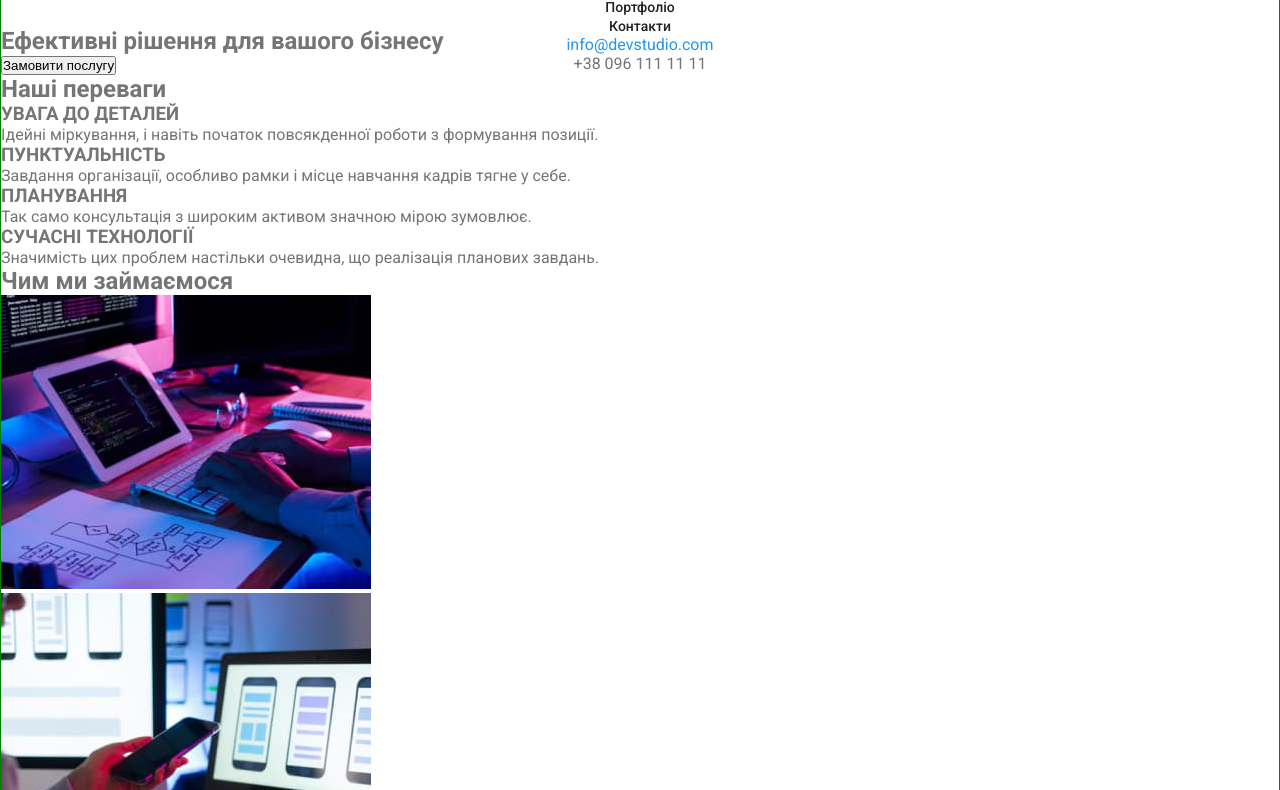
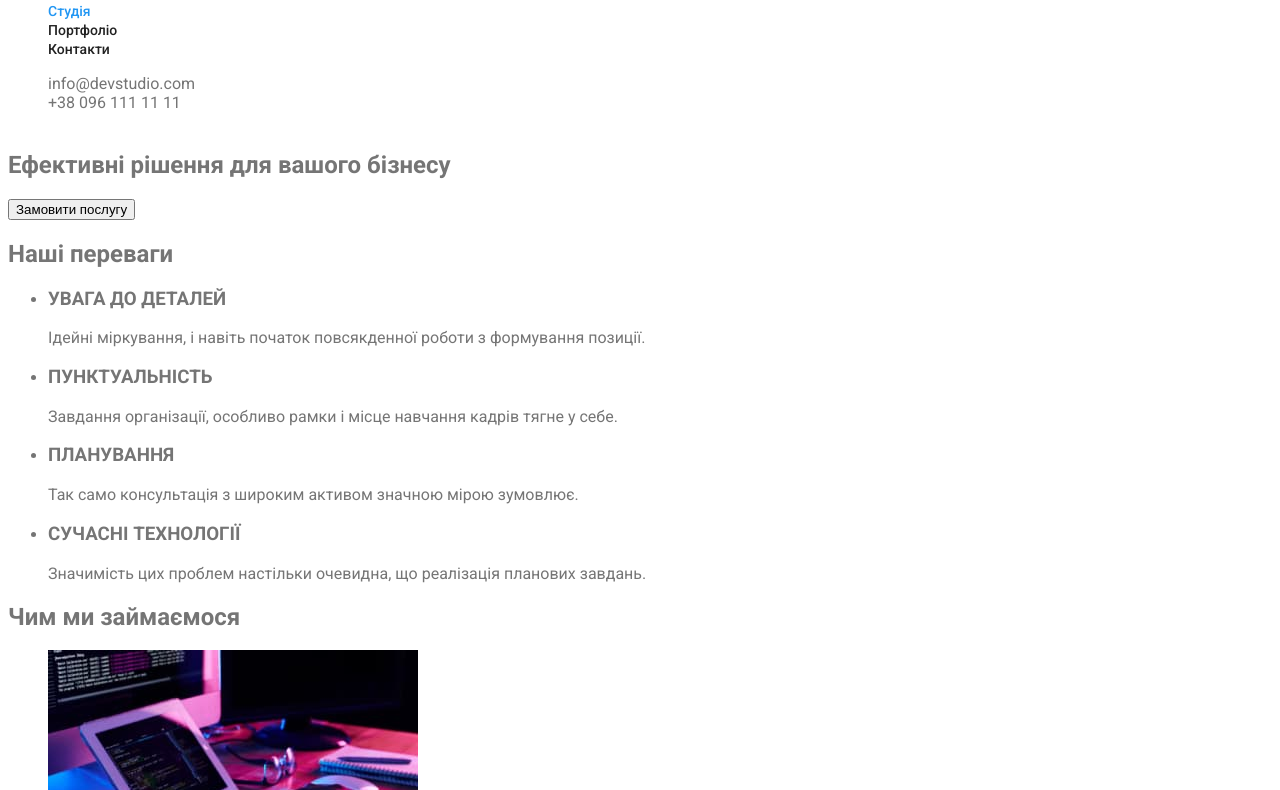
Before and after one commit to Zaimak-Andrii/goit-markup-hw-02, a plain HTML site: page index.html in a window 1280 px wide. Shown: the part 54-844 px from the top of the page. Drawn offline with Linux system fonts and the light colour scheme.

Commit message:
FIxed header styles

```diff
--- a/css/styles.css
+++ b/css/styles.css
@@ -1,29 +1,16 @@
 :root {
-  --font-color-main: #757575;
-  --font-color-title: #212121;
-  --color-primary: #2196f3;
-  --wrapper-width: 1170px;
-}
-
-* {
-  margin: 0;
-  padding: 0;
+  --primary-text-color: #757575;
+  --title-text-color: #212121;
+  --primary-color: #2196f3;
 }
 
 body {
   font-family: 'Roboto', sans-serif;
-  color: var(--font-color-main);
-  border: 1px solid green;
+  color: var(--primary-text-color);
 }
 
-.page-header {
-  --background-color: #fff;
-  --header-height: 80px;
-
-  max-height: var(--header-height);
-  background-color: var(--background-color);
-
-  text-align: center;
+.list {
+  list-style: none;
 }
 
 .link {
@@ -41,9 +28,10 @@ body {
 }
 
 .logo > span {
-  color: var(--color-primary);
+  color: var(--primary-color);
 }
 
+/* Site navigation */
 .site-nav-link {
   --site-nav-link-color: #212121;
 
@@ -56,13 +44,21 @@ body {
 
 .site-nav-link:hover,
 .site-nav-link:focus {
-  color: var(--color-primary);
+  color: var(--primary-color);
 }
 
-.contacts .contacts-email {
-  color: var(--color-primary);
+.site-nav-link.current {
+  color: var(--primary-color);
 }
 
-.contacts .contacts-phone {
-  color: var(--font-color-main);
+/* Contacts navigation */
+.contacts-nav .contacts-nav-email,
+.contacts-nav .contacts-nav-phone {
+  color: inherit;
 }
+.contacts-nav .contacts-nav-email:hover,
+.contacts-nav .contacts-nav-email:focus,
+.contacts-nav .contacts-nav-phone:focus,
+.contacts-nav .contacts-nav-phone:hover {
+  color: var(--primary-color);
+}
--- a/index.html
+++ b/index.html
@@ -14,29 +14,33 @@
     <title>Homework 2</title>
   </head>
   <body>
-    <header class="page-header">
+    <header>
       <nav>
-        <a href="index.html" class="link logo"><span>Web</span>Studio</a>
+        <a href="./index.html" class="link logo"><span>Web</span>Studio</a>
 
-        <ul class="site-nav">
-          <li><a href="index.html" class="link site-nav-link">Студія</a></li>
+        <ul class="list site-nav">
+          <li><a href="./index.html" class="link site-nav-link current">Студія</a></li>
           <li><a href="" class="link site-nav-link">Портфоліо</a></li>
           <li><a href="" class="link site-nav-link">Контакти</a></li>
         </ul>
       </nav>
-      <div class="contacts">
-        <a href="mailto:info@devstudio.com" class="link contacts-email">info@devstudio.com</a>
+      <ul class="list contacts-nav">
+        <li>
+          <a href="mailto:info@devstudio.com" class="link contacts-nav-email">info@devstudio.com</a>
+        </li>
+        <li>
+          <a href="tel:+380961111111" class="link contacts-nav-phone">+38 096 111 11 11</a>
+        </li>
         <br />
-        <a href="tel:+380961111111" class="link contacts-phone">+38 096 111 11 11</a> <br />
-      </div>
+      </ul>
     </header>
     <main>
-      <section>
+      <section class="">
         <h1>Ефективні рішення для вашого бізнесу</h1>
         <button type="button">Замовити послугу</button>
       </section>
-      <section>
-        <h2>Наші переваги</h2>
+      <section class="section">
+        <h2 class="section-title">Наші переваги</h2>
         <ul>
           <li>
             <h3>УВАГА ДО ДЕТАЛЕЙ</h3>
@@ -56,8 +60,8 @@
           </li>
         </ul>
       </section>
-      <section>
-        <h2>Чим ми займаємося</h2>
+      <section class="section">
+        <h2 class="section-title">Чим ми займаємося</h2>
         <ul>
           <li>
             <img src="images/codding.jpg" alt="Writing code" width="370" height="294" />
@@ -70,8 +74,8 @@
           </li>
         </ul>
       </section>
-      <section>
-        <h2>Наша команда</h2>
+      <section class="section">
+        <h2 class="section-title">Наша команда</h2>
         <ul>
           <li>
             <img src="images/ihor.jpg" alt="Ігор Дем'яненко" width="270" height="260" />
@@ -97,7 +101,7 @@
       </section>
     </main>
     <footer>
-      <a href=""><span>Web</span>Studio</a>
+      <a href="./index.html" class="link logo"><span>Web</span>Studio</a>
       <address>
         <ul>
           <li>
```
